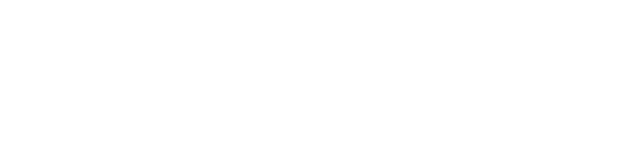
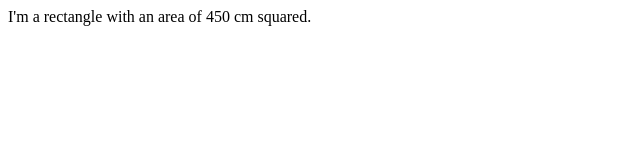
Before and after one commit to github50673488/tp-web-parcel, a website built with Parcel: page src/index.html in a window 1280 px wide. Shown: the whole page, without its empty margins (0-640 px from the left). Built offline with nearby package versions, Linux system fonts and the light colour scheme.

Commit message:
test ts in html

```diff
--- a/src/index.html
+++ b/src/index.html
@@ -5,10 +5,12 @@
     <meta name="viewport"
           content="width=device-width, user-scalable=no, initial-scale=1.0, maximum-scale=1.0, minimum-scale=1.0">
     <meta http-equiv="X-UA-Compatible" content="ie=edge">
-    <script src="./page.ts"></script>
+
     <title>Document</title>
 </head>
 <body>
-
+<div id="hello"></div>
+<!--注意把script放到body前！！-->
+<script src="./page.ts"></script>
 </body>
 </html>
--- a/src/page.ts
+++ b/src/page.ts
@@ -1,2 +1,7 @@
-const teacher: string = "liu";
-console.log(teacher);
+function area(shape: string, width: number, height: number) {
+    var area = width * height;
+    return "I'm a " + shape + " with an area of " + area + " cm squared.";
+}
+
+// @ts-ignore
+document.getElementById("hello").innerHTML = area("rectangle", 30, 15);
```
